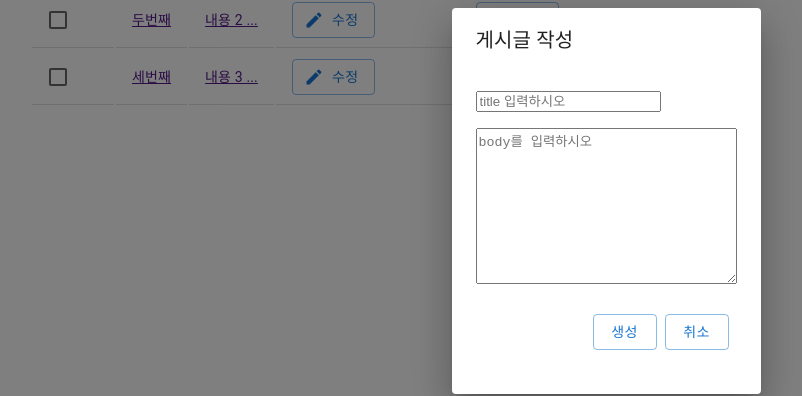
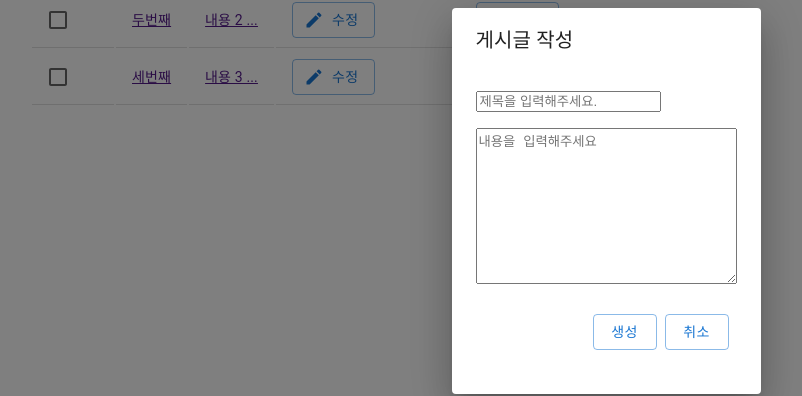
Before and after one commit to oidolee/react-board, a React (Vite) app: page / in a window 1280 px wide. Both pictures are taken after a click on the button "글작성". Shown: the part 199-595 px from the top of the page, without its empty margins (34-836 px from the left). Built offline with nearby package versions, Linux system fonts and the light colour scheme.

Commit message:
[2023-08-11] 수정

```diff
--- a/src/components/Form.jsx
+++ b/src/components/Form.jsx
@@ -90,10 +90,10 @@ function Form(){
                             dispatch(action)
                         }}
                     >
-                        <p><input type="text" name="title" id="title" value={changeSetTitle} placeholder="title 입력하시오" onChange={(e)=>{
+                        <p><input type="text" name="title" id="title" value={changeSetTitle} placeholder="제목을 입력해주세요." onChange={(e)=>{
                             setChangeTitle(e.target.value)
                         }}/></p>
-                        <p><textarea name="body" id="body" cols="30" rows="10" value={changeSetBody} placeholder="body를 입력하시오" onChange={(e)=>{
+                        <p><textarea name="body" id="body" cols="30" rows="10" value={changeSetBody} placeholder="내용을 입력해주세요" onChange={(e)=>{
                             setChangeSetBody(e.target.value)
                         }}></textarea></p>
                         <p>
```
